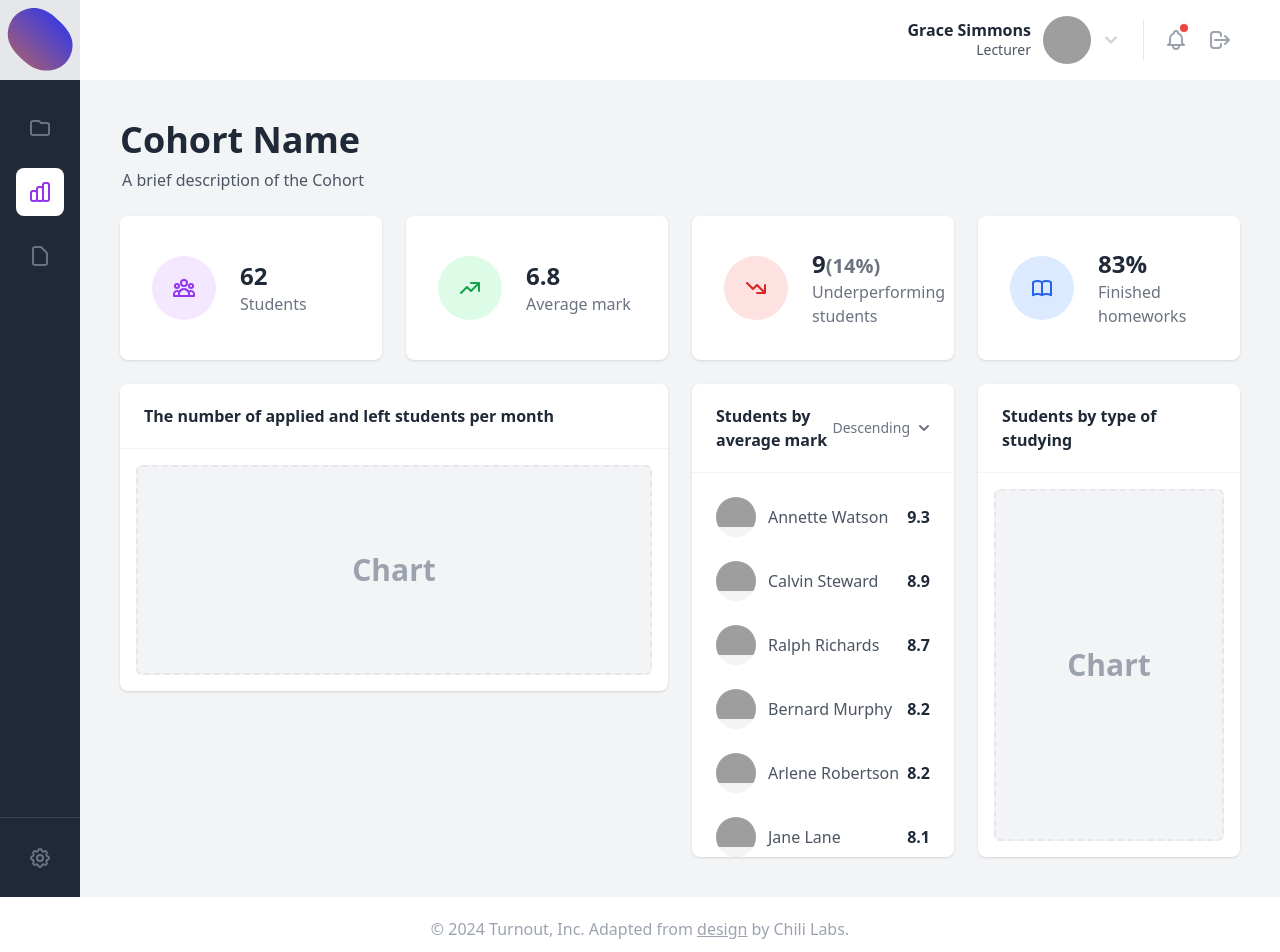
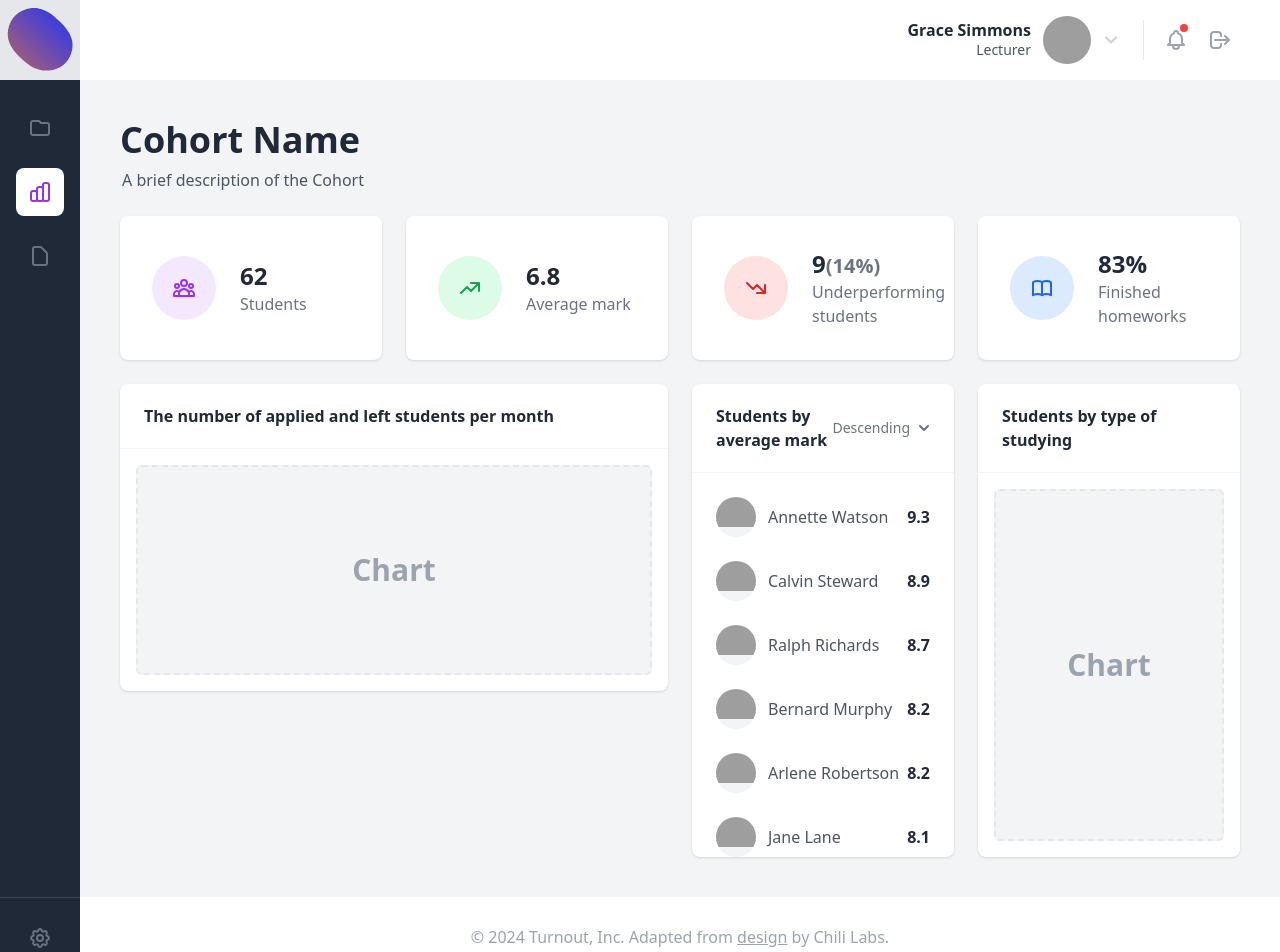
Before and after one commit to intrudy/presence, a React (Vite) app in the folder apps/web/: page /analytics in a window 1280 px wide. Shown: the top 952 px of the page. Built offline with nearby package versions, Linux system fonts and the light colour scheme; grey boxes are pictures that could not be loaded.

Commit message:
Fix footer padding

```diff
--- a/apps/web/src/components/Dashboard.jsx
+++ b/apps/web/src/components/Dashboard.jsx
@@ -130,7 +130,7 @@ export default class Dashboard extends React.Component {
   render() {
     return (
       <>
-        <body className="flex bg-gray-100 min-h-screen">
+        <body className="flex h-full bg-gray-100">
           <Navigator/>
 
           <div className="flex-grow text-gray-800">
@@ -155,9 +155,10 @@ export default class Dashboard extends React.Component {
                 <Charts.Secondary/>
               </section>
             </main>
+
+            <Footer.Minimal/>
           </div>
         </body>
-        <Footer.Minimal/>
       </>
     )
   }
--- a/apps/web/src/components/Footer.jsx
+++ b/apps/web/src/components/Footer.jsx
@@ -7,7 +7,7 @@ export class Minimal extends React.Component {
     return (
       <>
         <section className="p-3 bg-white">
-          <div className="max-w-screen-xl px-2 py-2 mx-auto space-y-8 overflow-hidden sm:px-6 lg:px-8">
+          <div className="max-w-screen-xl px-4 py-4 mx-auto space-y-8 overflow-hidden sm:px-6 lg:px-8">
             <p className="text-base leading-normal text-center text-gray-400">
               © 2024 Turnout, Inc. Adapted from <a className="underline" href="https://dribbble.com/shots/10711741-Free-UI-Kit-for-Figma-Online-Courses-Dashboard">design</a> by Chili Labs.
             </p>
```
